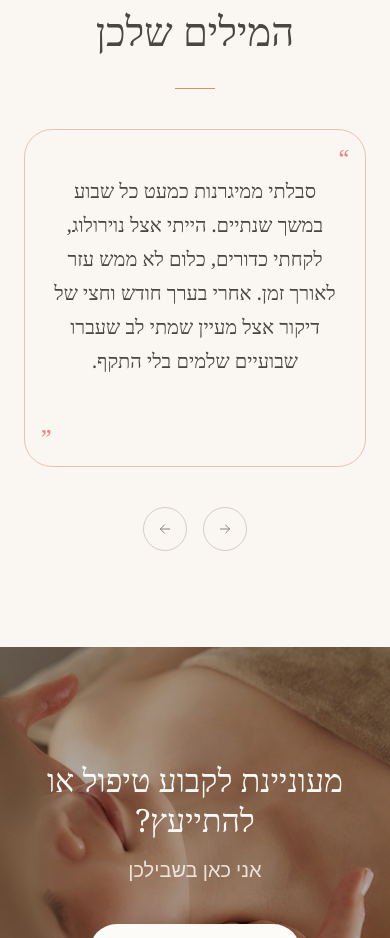
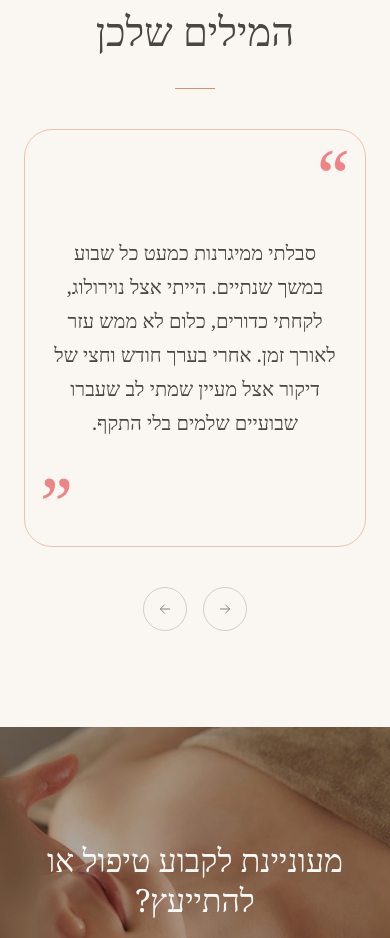
Before and after one commit to ErezGartsman/maayan-clinic-website, a React (Vite) app: page / in a window 390 px wide. Shown: the part 3320-4258 px from the top of the page. Built offline with nearby package versions, Linux system fonts and the light colour scheme; a web font is replaced by a local one.

Commit message:
Enlarge testimonial quotes, center text, and add mobile swipe navigation

```diff
--- a/src/components/sections/Testimonials.jsx
+++ b/src/components/sections/Testimonials.jsx
@@ -1,4 +1,4 @@
-import { useCallback, useEffect, useState } from "react";
+import { useCallback, useEffect, useRef, useState } from "react";
 import { AnimatePresence, motion, useReducedMotion } from "framer-motion";
 import ArrowIcon from "../icons/ArrowIcon.jsx";
 import { fadeUp, viewportOnce } from "../../lib/motion.js";
@@ -55,14 +55,39 @@ const TESTIMONIALS = [
 ];
 
 const AUTOPLAY_MS = 7000;
+const SWIPE_THRESHOLD = 50;
 
 function Testimonials() {
   const [index, setIndex] = useState(0);
   const [paused, setPaused] = useState(false);
   const prefersReducedMotion = useReducedMotion();
+  const touchStart = useRef(null);
 
   const next = useCallback(() => setIndex((i) => (i + 1) % TESTIMONIALS.length), []);
   const prev = useCallback(() => setIndex((i) => (i - 1 + TESTIMONIALS.length) % TESTIMONIALS.length), []);
+
+  const handleTouchStart = (event) => {
+    const touch = event.touches[0];
+    touchStart.current = { x: touch.clientX, y: touch.clientY };
+  };
+
+  const handleTouchEnd = (event) => {
+    if (!touchStart.current) return;
+    const touch = event.changedTouches[0];
+    const dx = touch.clientX - touchStart.current.x;
+    const dy = touch.clientY - touchStart.current.y;
+    touchStart.current = null;
+
+    if (Math.abs(dx) < SWIPE_THRESHOLD || Math.abs(dx) < Math.abs(dy)) return;
+
+    // RTL: a rightward drag (finger moving start-to-end in reading order) goes to the previous quote;
+    // a leftward drag advances to the next one.
+    if (dx > 0) {
+      prev();
+    } else {
+      next();
+    }
+  };
 
   useEffect(() => {
     if (prefersReducedMotion || paused) return undefined;
@@ -88,15 +113,19 @@ function Testimonials() {
         <h2 className="text-[40px] leading-tight text-taupe-600">המילים שלכן</h2>
         <div className="mx-auto mt-8 h-px w-10 bg-terracotta-300" />
 
-        <div className="relative mt-10 rounded-[28px] border border-terracotta-300/50 px-6 py-8">
+        <div
+          className="relative mt-10 rounded-[28px] border border-terracotta-300/50 px-6 py-8"
+          onTouchStart={handleTouchStart}
+          onTouchEnd={handleTouchEnd}
+        >
           <span
             aria-hidden="true"
-            className="pointer-events-none absolute top-4 right-4 select-none font-display text-2xl leading-none text-terracotta-500 sm:text-3xl"
+            className="pointer-events-none absolute top-2 right-4 select-none font-display text-7xl leading-none text-terracotta-500"
           >
             &ldquo;
           </span>
 
-          <div className="relative min-h-[17rem] sm:min-h-[11rem] md:min-h-[10rem]">
+          <div className="relative min-h-[22rem] sm:min-h-[16rem] md:min-h-[16rem]">
             <AnimatePresence>
               <motion.div
                 key={index}
@@ -104,7 +133,7 @@ function Testimonials() {
                 animate={{ opacity: 1 }}
                 exit={{ opacity: 0 }}
                 transition={{ duration: prefersReducedMotion ? 0.2 : 0.9, ease: "easeInOut" }}
-                className="absolute inset-x-0 top-3 bottom-0"
+                className="absolute inset-0 flex flex-col items-center justify-center text-center"
               >
                 <p className="font-display text-xl font-light leading-[1.7] text-taupe-600 md:text-2xl">
                   {current.quote}
@@ -115,7 +144,7 @@ function Testimonials() {
 
           <span
             aria-hidden="true"
-            className="pointer-events-none absolute bottom-4 left-4 select-none font-display text-2xl leading-none text-terracotta-500 sm:text-3xl"
+            className="pointer-events-none absolute bottom-2 left-4 select-none font-display text-7xl leading-none text-terracotta-500"
           >
             &rdquo;
           </span>
```
